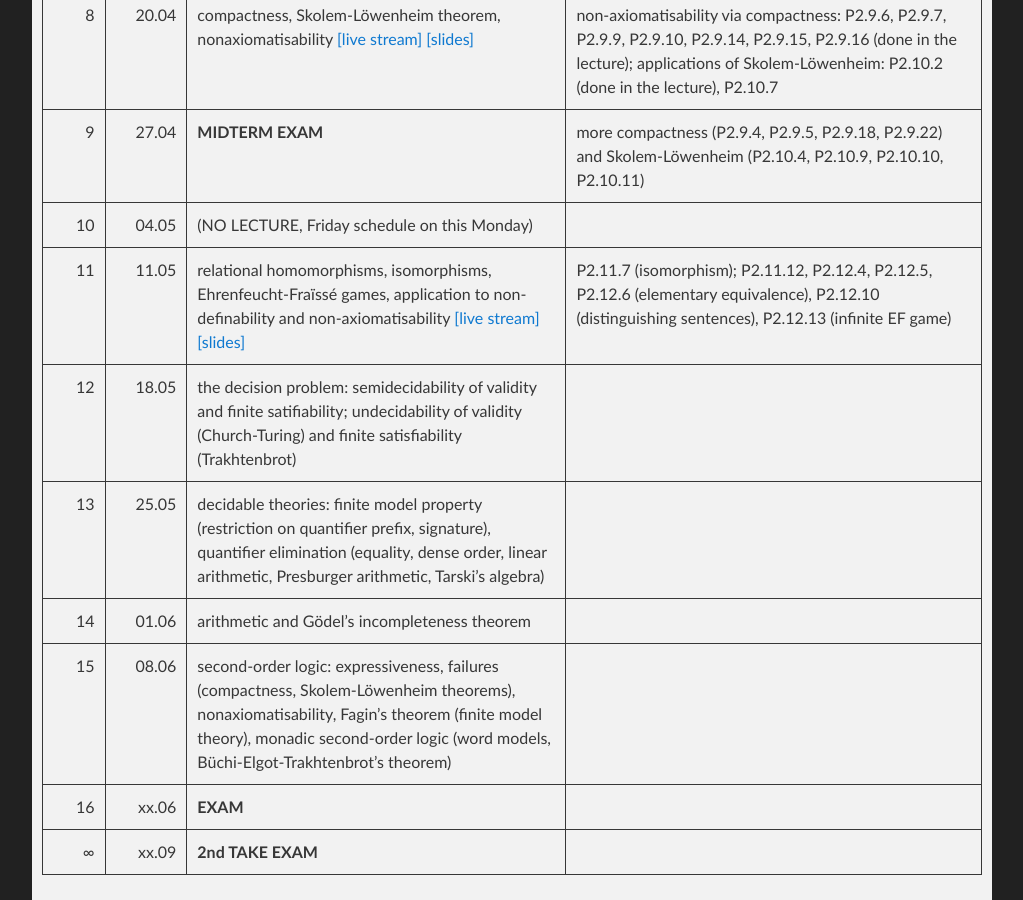
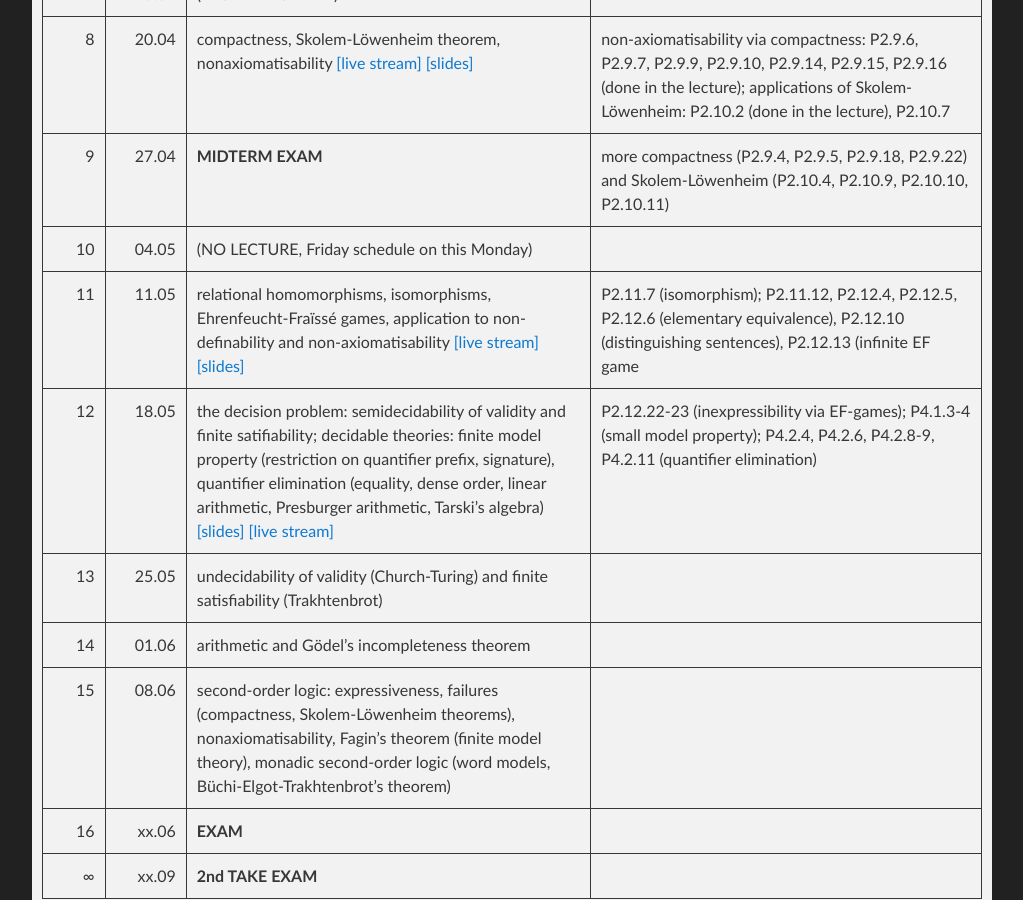
Before and after one commit to lclem/logic_course, a Jekyll site: the page built from docs/index.md, in a window 1280 px wide and 900 px high, scrolled down 3144 px. Shown: the whole window, without its empty margins (128-1151 px from the left). Built offline with Jekyll 4.4.1, drawn with Linux system fonts in a browser that asks for light colours; our own code applies the rules of GitHub Pages for plain Markdown files.

Commit message:
Update index.md

```diff
--- a/docs/index.md
+++ b/docs/index.md
@@ -71,9 +71,9 @@ Rocket.Chat:
 | 8 | 20.04 | compactness, Skolem-Löwenheim theorem, nonaxiomatisability [[live stream]](https://youtu.be/E4JnHcKoTvo) [[slides]](slides/08-compactness_and_SL.pdf) | non-axiomatisability via compactness: P2.9.6, P2.9.7, P2.9.9, P2.9.10, P2.9.14, P2.9.15, P2.9.16 (done in the lecture); applications of Skolem-Löwenheim: P2.10.2 (done in the lecture), P2.10.7 |
 | 9 | 27.04 | **MIDTERM EXAM** | more compactness (P2.9.4, P2.9.5, P2.9.18, P2.9.22) and Skolem-Löwenheim (P2.10.4, P2.10.9, P2.10.10, P2.10.11) |
 | 10 | 04.05 | (NO LECTURE, Friday schedule on this Monday) | |
-| 11 | 11.05 | relational homomorphisms, isomorphisms, Ehrenfeucht-Fraïssé games, application to non-definability and non-axiomatisability [[live stream]](https://youtu.be/mtmksRJ3zmM) [[slides]](slides/09-EF_games.pdf) | P2.11.7 (isomorphism); P2.11.12, P2.12.4, P2.12.5, P2.12.6 (elementary equivalence), P2.12.10 (distinguishing sentences), P2.12.13 (infinite EF game) |
-| 12 | 18.05 | the decision problem: semidecidability of validity and finite satifiability; undecidability of validity (Church-Turing) and finite satisfiability (Trakhtenbrot) | |
-| 13 | 25.05 | decidable theories: finite model property (restriction on quantifier prefix, signature), quantifier elimination (equality, dense order, linear arithmetic, Presburger arithmetic, Tarski's algebra) | |
+| 11 | 11.05 | relational homomorphisms, isomorphisms, Ehrenfeucht-Fraïssé games, application to non-definability and non-axiomatisability [[live stream]](https://youtu.be/mtmksRJ3zmM) [[slides]](slides/09-EF_games.pdf) | P2.11.7 (isomorphism); P2.11.12, P2.12.4, P2.12.5, P2.12.6 (elementary equivalence), P2.12.10 (distinguishing sentences), P2.12.13 (infinite EF game |
+| 12 | 18.05 | the decision problem: semidecidability of validity and finite satifiability; decidable theories: finite model property (restriction on quantifier prefix, signature), quantifier elimination (equality, dense order, linear arithmetic, Presburger arithmetic, Tarski's algebra) [[slides]](slides/10-quantifier_elimination.pdf) [[live stream]](https://youtu.be/PpFjRg2_NpM) | P2.12.22-23 (inexpressibility via EF-games); P4.1.3-4 (small model property); P4.2.4, P4.2.6, P4.2.8-9, P4.2.11 (quantifier elimination) |
+| 13 | 25.05 | undecidability of validity (Church-Turing) and finite satisfiability (Trakhtenbrot) | |
 | 14 | 01.06 | arithmetic and Gödel's incompleteness theorem | |
 | 15 | 08.06 | second-order logic: expressiveness, failures (compactness, Skolem-Löwenheim theorems), nonaxiomatisability, Fagin's theorem (finite model theory), monadic second-order logic (word models, Büchi-Elgot-Trakhtenbrot's theorem) | |
 | 16 | xx.06 | **EXAM** | |
```
